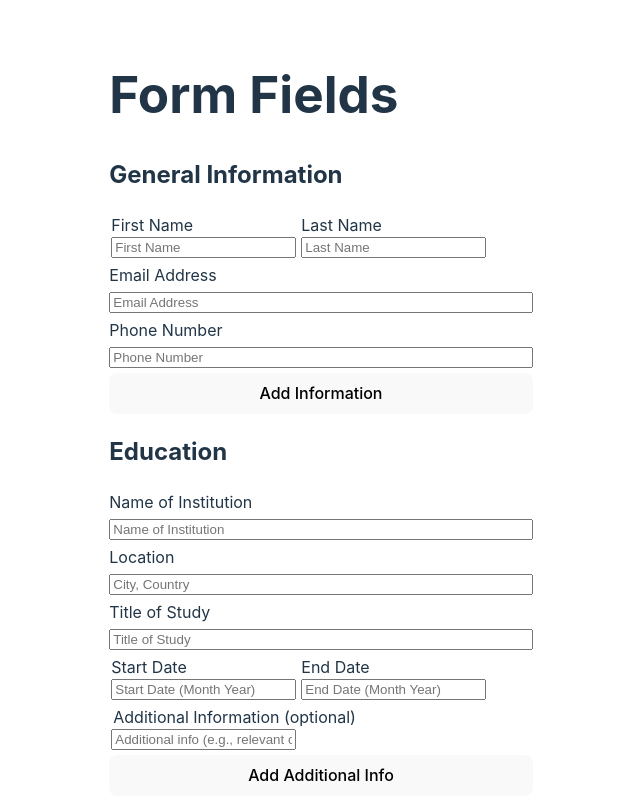
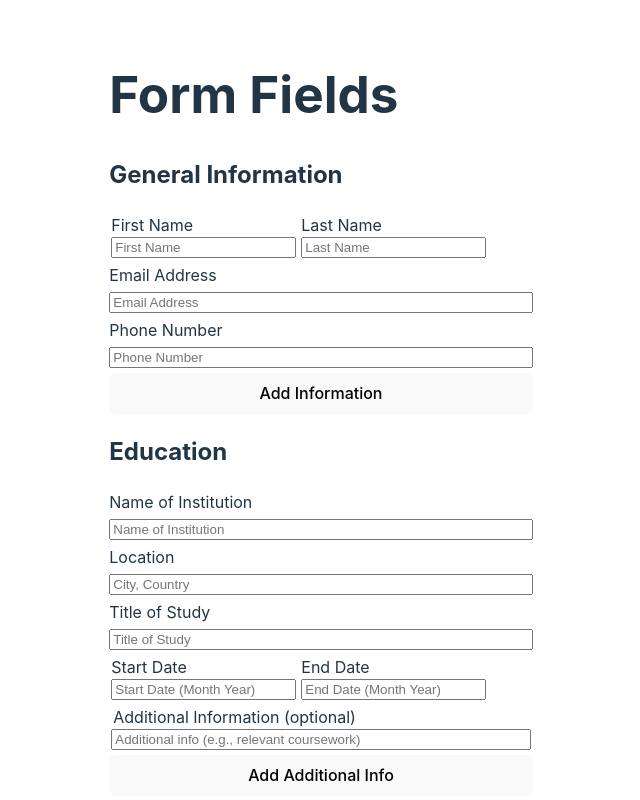
Before and after one commit to ajwjung/cv-application, a React (Vite) app: page / in a window 1280 px wide. Shown: the top 800 px of the page, without its empty margins (319-959 px from the left). Built offline with nearby package versions, Linux system fonts and the light colour scheme.

Commit message:
style: Display additional input fields as column

```diff
--- a/src/styles/form.css
+++ b/src/styles/form.css
@@ -42,6 +42,10 @@ fieldset {
     position: relative;
 }
 
+.additionalInfoFields {
+    flex-direction: column;
+}
+
 /* Experience */
 .jobExperience {
     flex-direction: column;
```
